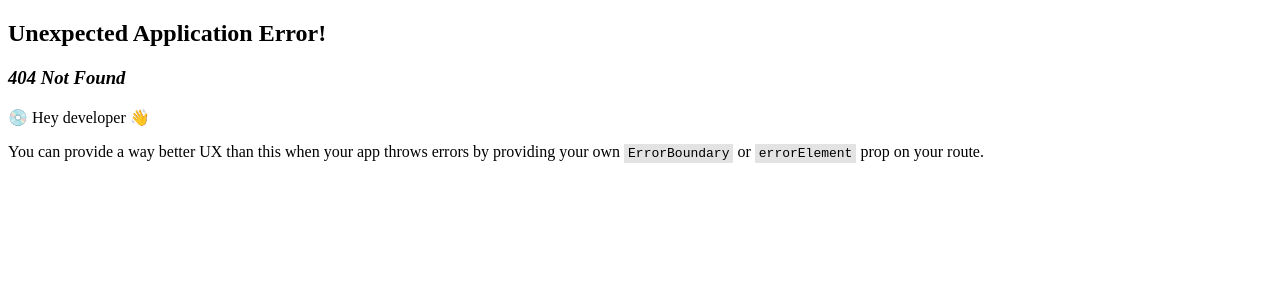
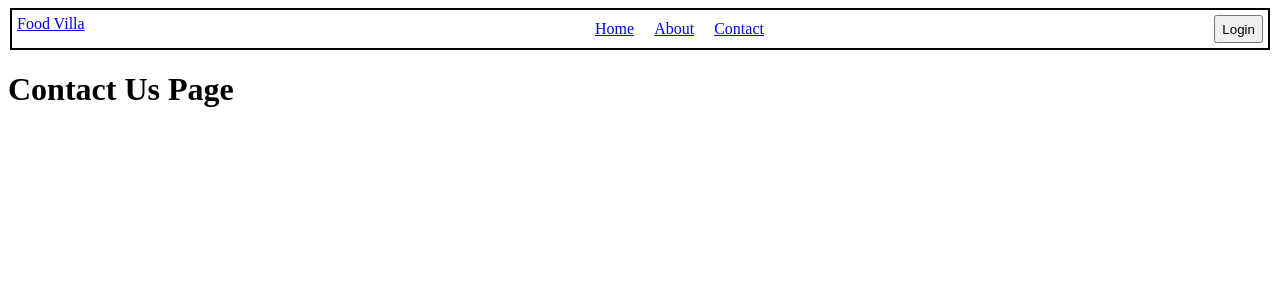
Before and after one commit to Shubhamjain287/Food-Ordering-Application, a React (Vite) app: page /contact in a window 1280 px wide. Before the commit this address had no page. Shown: the top 300 px of the page. Built offline with nearby package versions, Linux system fonts and the light colour scheme.

Commit message:
Normal Changes

```diff
--- /dev/null
+++ b/src/components/Contact.js
@@ -0,0 +1,11 @@
+import React from 'react'
+
+const Contact = () => {
+  return (
+    <div>
+        <h1> Contact Us Page </h1>
+    </div>
+  )
+}
+
+export default Contact;
--- a/src/index.js
+++ b/src/index.js
@@ -2,6 +2,7 @@
 import { createRoot } from "react-dom/client";
 import { createBrowserRouter , RouterProvider } from "react-router-dom";
 import App from "./App";
+import Contact from "./components/Contact";
 import Home from "./components/Home";
 import Shimmer from "./components/Shimmer";
 
@@ -22,6 +23,9 @@
             {
                 path : "/about",
                 element : <Suspense fallback={<Shimmer />}> <About /> </Suspense>
+            },{
+                path : "/contact",
+                element : <Contact />
             }
         ]
     },
```
